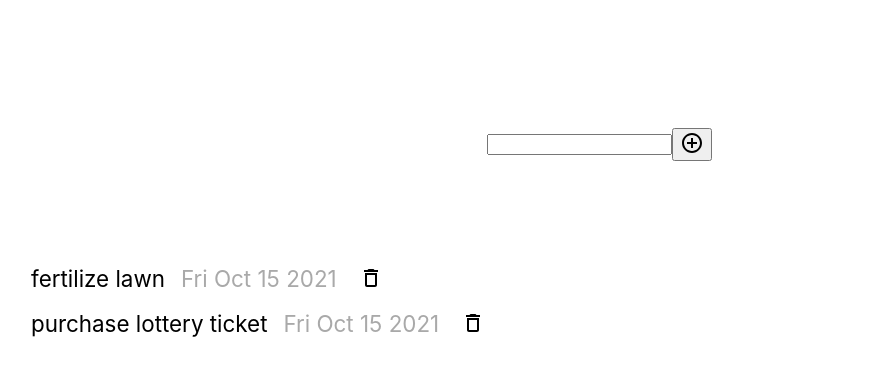
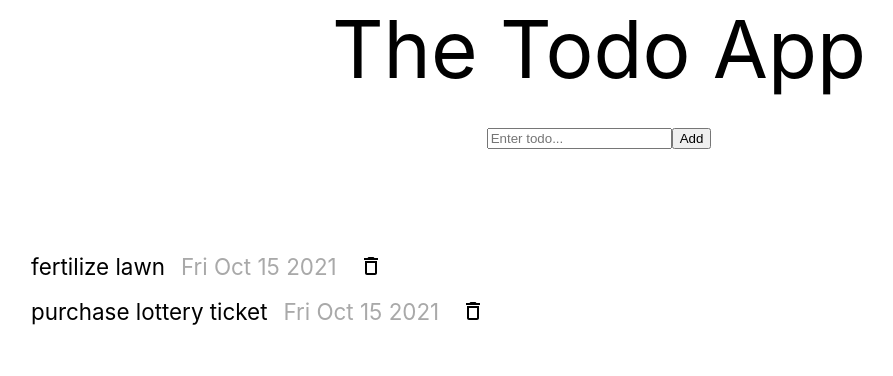
Before and after one commit to algojedi/todo-list-viper, a React (Create React App) app: page / in a window 1280 px wide. Shown: the top 376 px of the page, without its empty margins (41-934 px from the left). Built offline with nearby package versions, Linux system fonts and the light colour scheme.

Commit message:
more atomic refactoring

```diff
--- a/src/components/atoms/button/Button.tsx
+++ b/src/components/atoms/button/Button.tsx
@@ -81,7 +81,7 @@ const Button: React.FC<ButtonProps> = ({
 			);
 			break;
 	}
-	console.log({ contentView })
+	// console.log({ onBtnClickedInButtonAtom: onButtonClicked })
 	return (
 		<button
 			disabled={disabled}
--- a/src/components/atoms/text-input/TextInput.tsx
+++ b/src/components/atoms/text-input/TextInput.tsx
@@ -21,11 +21,12 @@ export type TextInputProps = {
 	style?: TextInputStyleType;
 	textValue?: string;
 	textPlaceholder?: string;
-	onTextChanged?: (event: React.ChangeEvent<HTMLInputElement | HTMLTextAreaElement | HTMLSelectElement>) => void;
+	onTextChanged?: (e: React.ChangeEvent<HTMLInputElement>) => void
 	className?: string;
 	text?: TextProps;
 };
 
+	// (event: React.ChangeEvent<HTMLInputElement | HTMLTextAreaElement | HTMLSelectElement>) => void;
 const TextInput: React.FC<TextInputProps> = ({
 	type,
 	style,
--- a/src/components/blocks/input-todo/InputTodo.tsx
+++ b/src/components/blocks/input-todo/InputTodo.tsx
@@ -5,29 +5,53 @@ import styles from './InputTodo.module.scss'
 
 
 export type InputTodoProps = {
-	todoEntry? : TodoEntryProps
+	todoEntry?: TodoEntryProps
 }
 
 export const defaultProps: InputTodoProps = {
-	todoEntry : {
+	todoEntry: {
+		input: {
+			textPlaceholder: 'Enter todo...',
 
+		},
+		button: {
+			text: {
+				value: 'Add'
+			}
+		}
 	}
 }
 
-export const InputTodo: React.FC<InputTodoProps> = (
+export const InputTodo: React.FC<InputTodoProps> = ({
 	todoEntry,
-
-) => {
+}) => {
 	const [input, setInput] = useState('')
 	const { addTodo } = useContext(TodoContext)
+
+	const handleChange: (e: React.ChangeEvent<HTMLInputElement>) => void
+		= e => {
+			setInput(e.target.value)
+		}
+
 	const handleClick = () => {
+		console.log('added?')
 		if (input === '') return
+		setInput('')
 		addTodo(input)
-		setInput('')
+	}
+
+	const modifiedProps: TodoEntryProps = {
+		input: {
+			...todoEntry?.input, textValue: input,
+			onTextChanged: handleChange
+		},
+		button: { ...todoEntry?.button, onButtonClicked: handleClick }
 	}
 	return (
 		<section className={styles.container}>
-			<TodoEntry {...todoEntry} />
+			<TodoEntry {...modifiedProps} />
 		</section>
 	);
 }
+
+InputTodo.defaultProps = defaultProps
--- a/src/components/header/Header.tsx
+++ b/src/components/header/Header.tsx
@@ -5,7 +5,7 @@ export type HeaderProps = {
 	title?: string;
 }
 
-const defaultProps: HeaderProps = { title: '' }
+const defaultProps: HeaderProps = { title: 'The Todo App' }
 
 export const Header: React.FC<HeaderProps> = ({ title }) => {
 	return (
--- a/src/components/molecules/todo-entry/TodoEntry.tsx
+++ b/src/components/molecules/todo-entry/TodoEntry.tsx
@@ -31,6 +31,7 @@ export const TodoEntry: React.FC<TodoEntryProps> = ({
 	input,
 	button
 }) => {
+	console.log({button})
 	return (
 		<>
 			<TextInput className={styles.text_input} {...input}/>
```
Also changed, not shown: .prettierrc.js (added).
